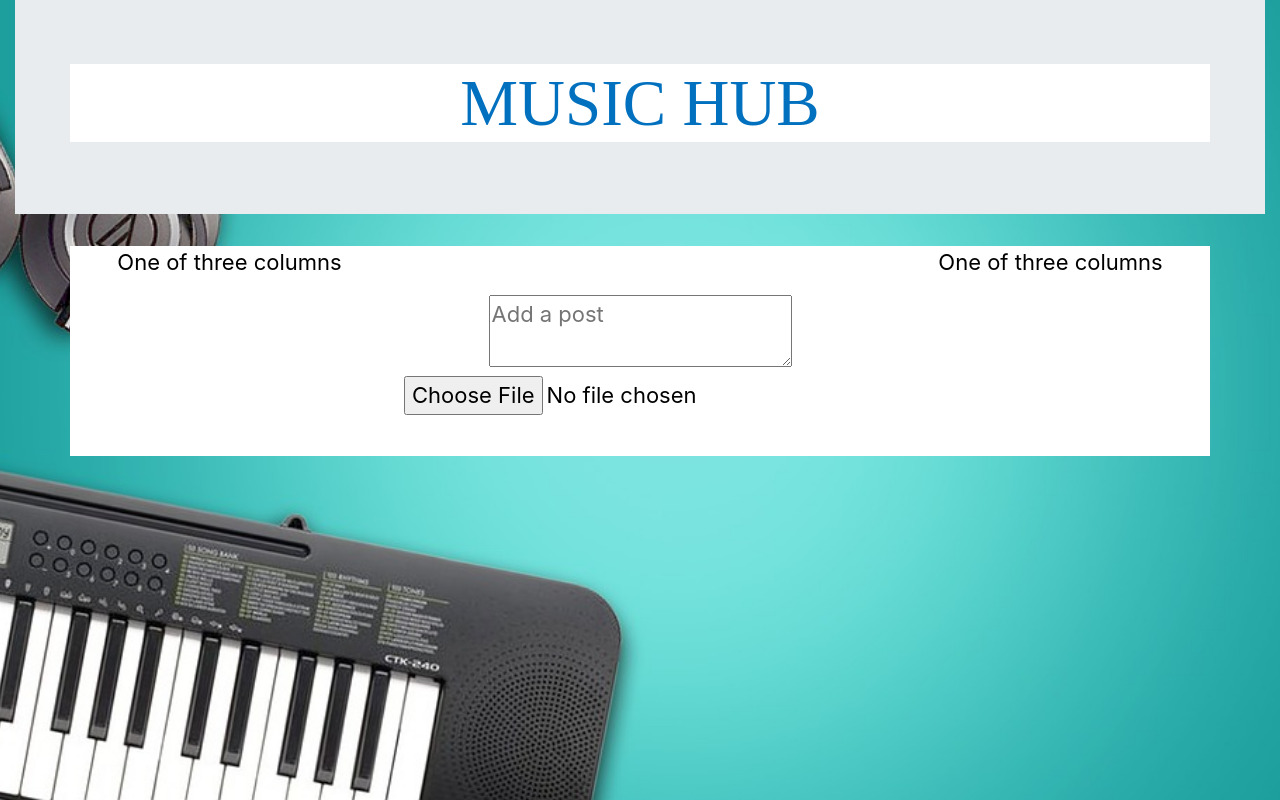
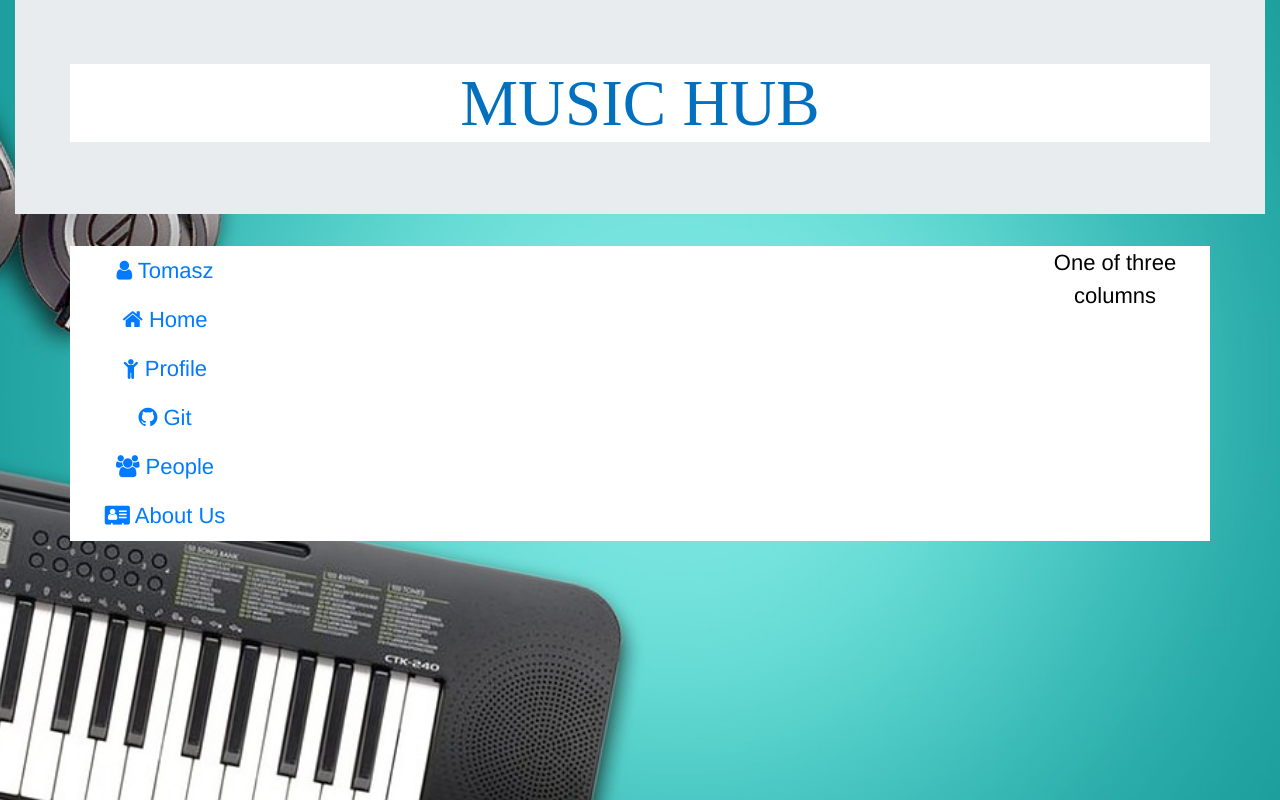
Before and after one commit to TomaszChylinski/MusicHub, a React (Create React App) app in the folder client/: page /home in a window 1280 px wide. Built offline with nearby package versions, Linux system fonts and the light colour scheme.

Commit message:
updated home page

```diff
--- a/client/public/index.html
+++ b/client/public/index.html
@@ -12,6 +12,10 @@
     <link rel="apple-touch-icon" href="%PUBLIC_URL%/logo192.png" />
     <link rel='stylesheet' href='https://cdnjs.cloudflare.com/ajax/libs/twitter-bootstrap/4.0.0/css/bootstrap.min.css' />
     <link rel="manifest" href="%PUBLIC_URL%/manifest.json" />
+    <link
+    rel="stylesheet"
+    href="https://cdnjs.cloudflare.com/ajax/libs/font-awesome/4.7.0/css/font-awesome.min.css"
+  />
 
     <title>MusicHub</title>
   </head>
--- a/client/src/App.css
+++ b/client/src/App.css
@@ -35,4 +35,5 @@ body,
   background-position: center;
   background-repeat: no-repeat;
   background-size: cover;
+  font-family: 'Freight Sans', Helvetica, Arial, sans-serif
 }
--- a/client/src/App.js
+++ b/client/src/App.js
@@ -16,7 +16,7 @@ class App extends Component {
           <Switch>
             <Route exact path="/login" component={Login} />
             <Route exact path="/home" component={Home} />
-            <Route exact path="/home" component={Profile} />
+            <Route exact path="/profile" component={Profile} />
 
           </Switch>
         </div>
--- a/client/src/component/Home/Home.css
+++ b/client/src/component/Home/Home.css
@@ -1,3 +1,6 @@
-.container{
-    background-color: white;
+.container {
+  background-color: white;
 }
+ul {
+  list-style-type: none;
+}
--- a/client/src/component/Home/Home.js
+++ b/client/src/component/Home/Home.js
@@ -2,34 +2,53 @@ import React from "react";
 import "./Home.css";
 
 const Home = () => (
-
   <div class="container">
     <div class="row">
-      <div class="col-sm">
-        One of three columns
+      <div class="col-sm-2">
+        <ul class="list-group">
+          <li>
+            <a class="nav-link" href="#">
+              <i class="fa fa-user"></i> Tomasz
+            </a>
+          </li>
+
+          <li>
+            <a class="nav-link" href="#">
+              <i class="fa fa-home"></i> Home
+            </a>
+          </li>
+          <li>
+            <a class="nav-link" href="#">
+              <i class="fa fa-child"></i> Profile
+            </a>
+          </li>
+          <li>
+            <a class="nav-link" href="https://github.com/TomaszChylinski">
+              <i class="fa fa-github"></i> Git
+            </a>
+          </li>
+          <li>
+            <a class="nav-link" href="#">
+              <i class="fa  fa-users"></i> People
+            </a>
+          </li>
+          <li>
+            <a class="nav-link" href="#">
+              <i class="fa fa-address-card"></i> About Us
+            </a>
+          </li>
+        </ul>
+      </div>
+      <div class="col-sm-8"></div>
+      <div class="col-sm-2">One of three columns</div>
     </div>
-      <div class="col-sm">
-        <form><div class="sc-dUjcNx begbpc">
 
-          <div size="40" class="sc-jAaTju eNQpkr"><svg xmlns="http://www.w3.org/2000/svg" width="40px" viewBox="0 0 53 53">
-            <path d="" fill="#e7eced"></path>
-
-            <path d="" fill="#757575"></path></svg></div><textarea type="textarea" name="title" placeholder="Add a post" class=""></textarea>
-
-          <input name="image" type="file" id="post-image" accept="image/x-png,image/jpeg" class="sc-krvtoX iBOgSY"></input>
-
-          <label for="post-image" class="sc-fYiAbW jkDIhX"><svg xmlns="http://www.w3.org/2000/svg" viewBox="0 0 100 100" width="20">
-
-            <path d="" fill="rgba(0, 0, 0, 0.54)"></path></svg></label></div></form>
-      </div>
-      <div class="col-sm">
-        One of three columns
-    </div>
+    <div class="row">
+      <div class="col-sm-2"></div>
+      <div class="col-sm-8"></div>
+      <div class="col-sm-2"></div>
     </div>
   </div>
-
-
 );
 
-
 export default Home;
```
